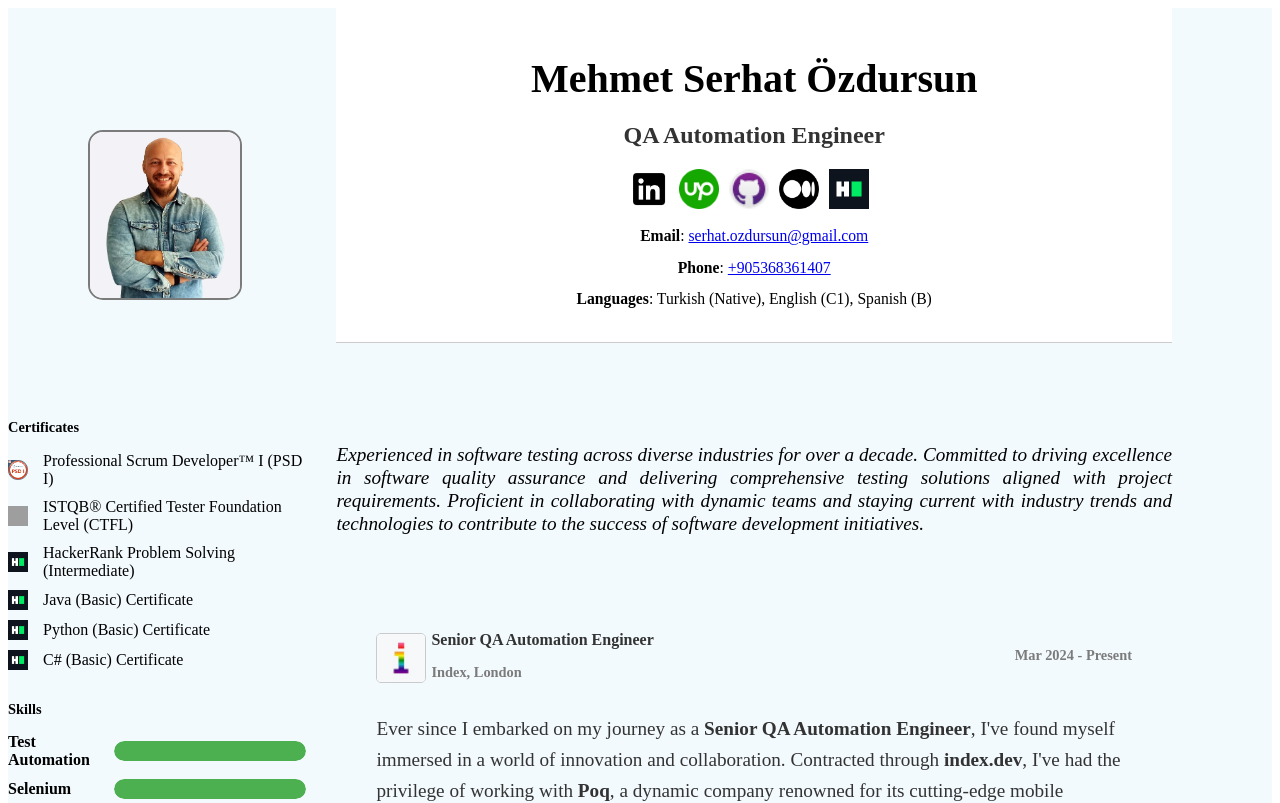
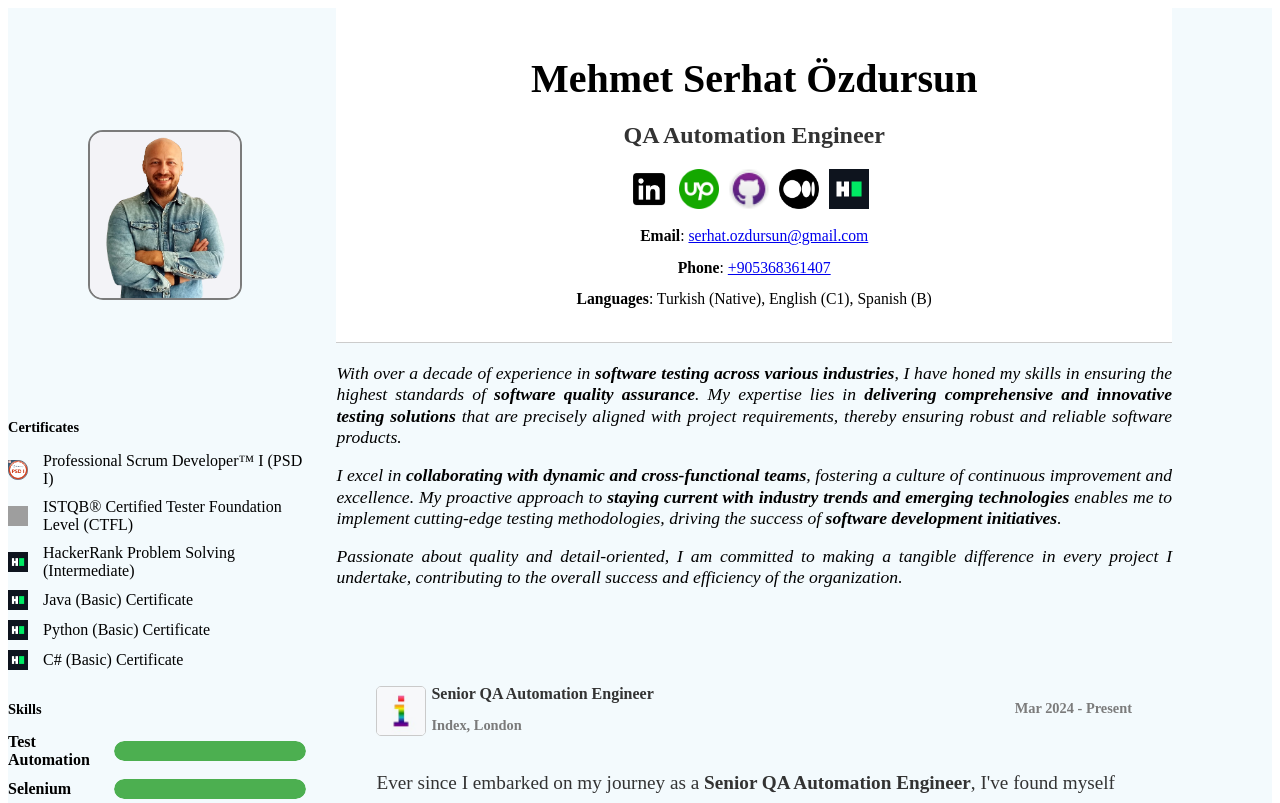
Before and after one commit to serhatozdursun/resume, a Next.js app: page / in a window 1280 px wide. Shown: the top 803 px of the page. Built offline with nearby package versions, Linux system fonts and the light colour scheme; grey boxes are pictures that could not be loaded.

Commit message:
add new summary

```diff
--- a/components/StyledComponents.tsx
+++ b/components/StyledComponents.tsx
@@ -87,8 +87,8 @@ const Title = styled.h2`
     }
 `;
 
-const Summary = styled.p`
-    font-size: 1.2em;
+const SummaryContainer = styled.span`
+    font-size: 1.1em;
     line-height: 1.2;
     font-style: italic;
     text-align: justify;
@@ -534,7 +534,7 @@ export {
     Header,
     Name,
     Title,
-    Summary,
+    SummaryContainer,
     Image,
     IconWrapper,
     IconLink,
@@ -575,5 +575,5 @@ export {
     EmailInput,
     InputContainer,
     ErrorText,
-    ContactFormDescription
+    ContactFormDescription,
 };
--- a/pages/index.tsx
+++ b/pages/index.tsx
@@ -9,7 +9,7 @@ import {
     Header,
     Name,
     Title,
-    Summary,
+    SummaryContainer,
     Image,
     IconWrapper,
     IconLink,
@@ -22,8 +22,15 @@ import CertificatesComponents from '../components/CertificatesComponents';
 import { SkillsComponents } from '../components/SkillsComponents';
 import ExperienceList from '../components/ExperiencesComponents';
 import ContactForm from "../components/ContactForm";
+import HtmlParser from "html-react-parser";
 
 const IndexPage: React.FC = () => {
+    const summary = `
+       <p>With over a decade of experience in <strong>software testing across various industries</strong>, I have honed my skills in ensuring the highest standards of <strong>software quality assurance</strong>. My expertise lies in <strong>delivering comprehensive and innovative testing solutions</strong> that are precisely aligned with project requirements, thereby ensuring robust and reliable software products.</p>
+       <p>I excel in <strong>collaborating with dynamic and cross-functional teams</strong>, fostering a culture of continuous improvement and excellence. My proactive approach to <strong>staying current with industry trends and emerging technologies</strong> enables me to implement cutting-edge testing methodologies, driving the success of <strong>software development initiatives</strong>.</p>
+       <p>Passionate about quality and detail-oriented, I am committed to making a tangible difference in every project I undertake, contributing to the overall success and efficiency of the organization.</p>
+    `;
+
     return (
         <Container>
             <Head>
@@ -146,12 +153,7 @@ const IndexPage: React.FC = () => {
                     </div>
                 </Header>
 
-                <Summary id="summary">
-                    Experienced in software testing across diverse industries for over a decade. Committed to driving
-                    excellence in software quality assurance and delivering comprehensive testing solutions aligned with
-                    project requirements. Proficient in collaborating with dynamic teams and staying current with
-                    industry trends and technologies to contribute to the success of software development initiatives.
-                </Summary>
+                <SummaryContainer id="summary"> {HtmlParser(summary)}</SummaryContainer>
 
                 <ExperienceContainer id="experience_container">
                     <ExperienceList />
```
